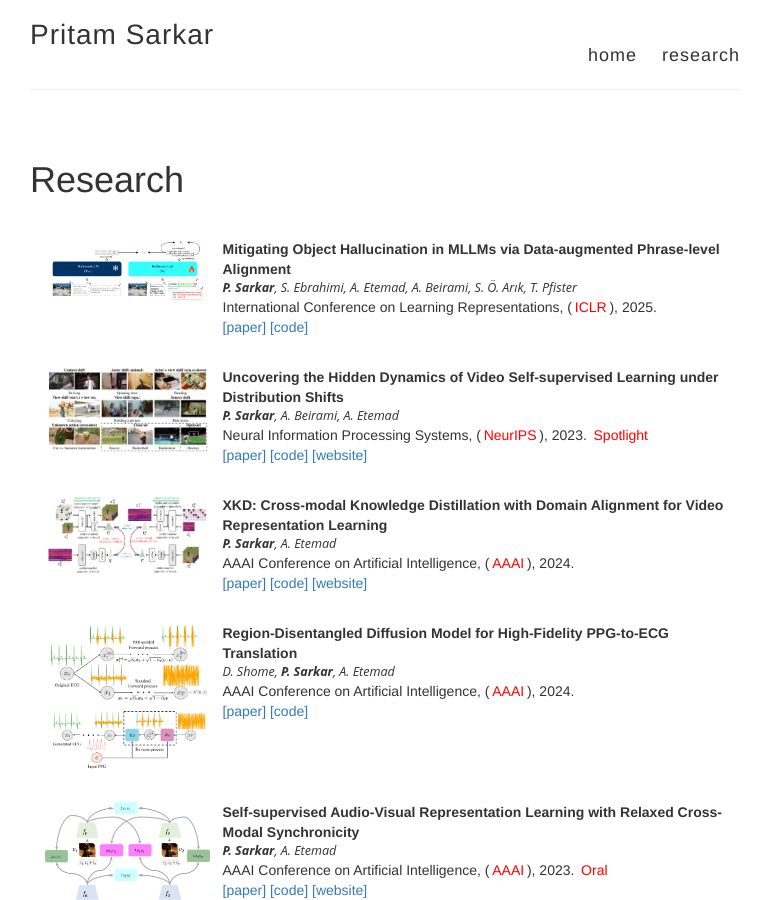
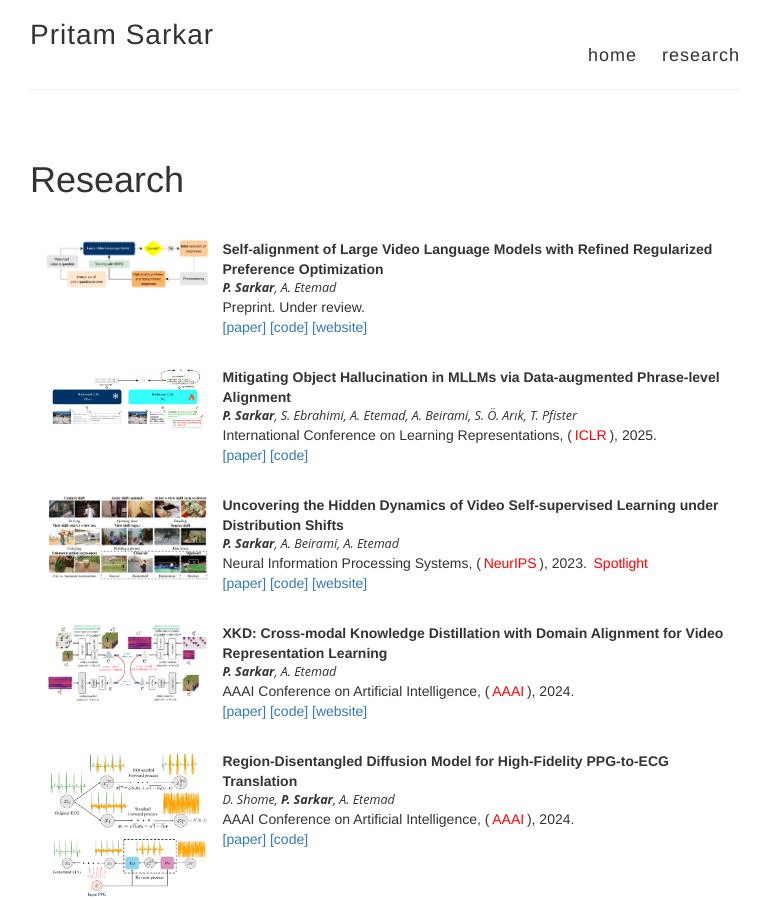
Before and after one commit to pritamqu/pritamqu.github.io, a Jekyll site: the page built from research.md, in a window 1280 px wide and 900 px high. Shown: the whole window, without its empty margins (255-1024 px from the left). Built offline with Jekyll 4.4.1, drawn with Linux system fonts in a browser that asks for light colours.

Commit message:
added RRPO

```diff
--- a/research.md
+++ b/research.md
@@ -4,6 +4,31 @@ title: Research
 permalink: /research/
 ---
 
+
+<div class="container-fluid">
+	<div class="row pub-entry">
+		<div class="col-sm-3">
+			<a href="https://arxiv.org/abs/2504.12083"> <img class="pub-image" src="/assets/publications/self-alignment.png" width="100%"> </a>
+		</div>
+		<div class="col-sm-9">
+			<div class="pub-title">
+				Self-alignment of Large Video Language Models with Refined Regularized Preference Optimization
+			</div>
+			<div class="pub-authors">
+				<strong>P. Sarkar</strong>, A. Etemad
+			</div>
+			<div class="pub-conf">
+				<!-- Neural Information Processing Systems, (<mark class="red">NeurIPS</mark>), 2023. <mark class="red">Spotlight</mark> -->
+				Preprint. Under review.
+			</div>
+			<div class="pub-links">
+				<a href="https://arxiv.org/abs/2504.12083">[paper]</a>
+				<a href="https://github.com/pritamqu/RRPO">[code]</a>
+				<a href="https://pritamqu.github.io/RRPO/">[website]</a>
+			</div>
+		</div>
+	</div>
+</div>
 
 <div class="container-fluid">
 	<div class="row pub-entry">
```
Also changed, not shown: assets/publications/self-alignment.png (added).
